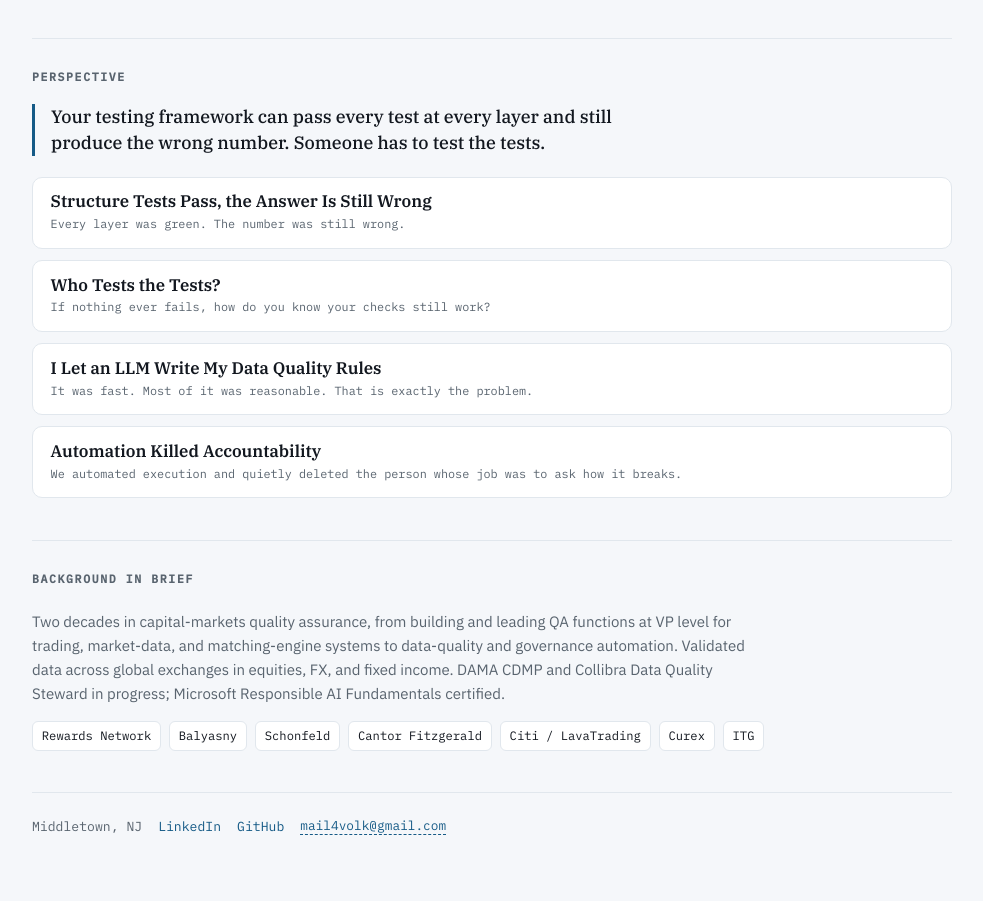
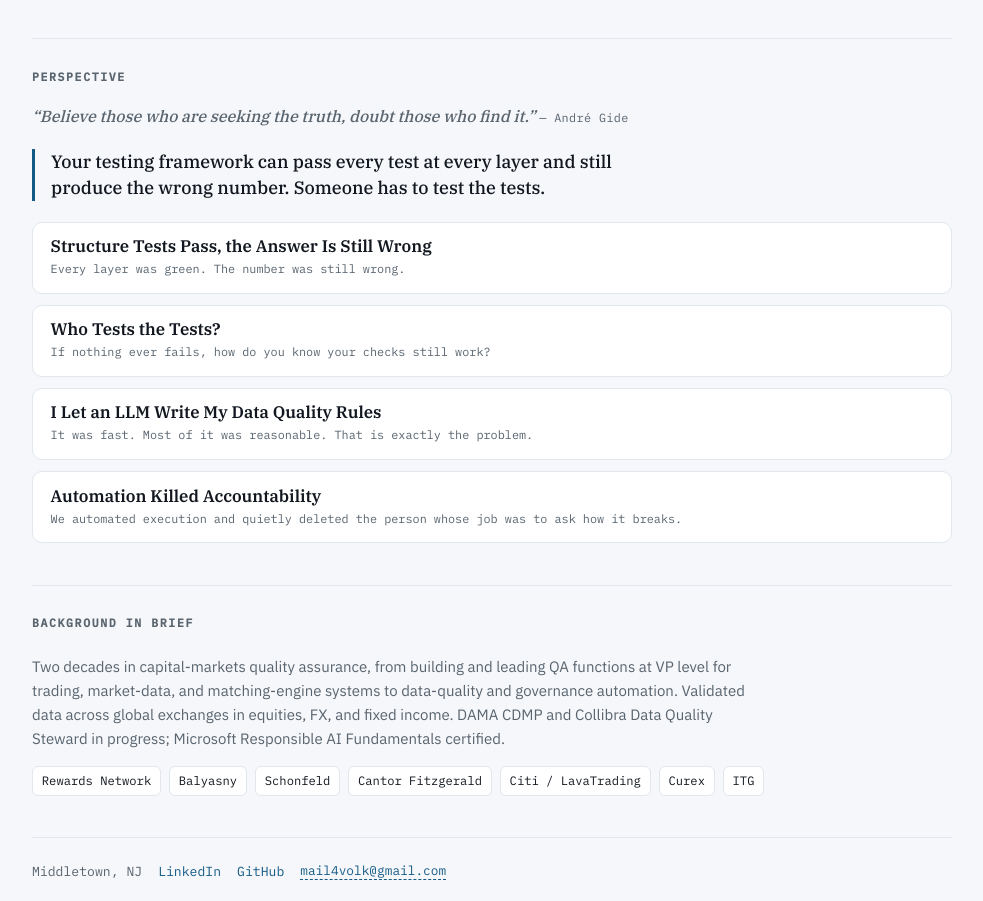
Before and after one commit to tolstii/tolstii.github.io, a plain HTML site: page index.html in a window 1280 px wide. Shown: the part 2398-3299 px from the top of the page, without its empty margins (148-1131 px from the left). Drawn offline with Linux system fonts and the light colour scheme.

Commit message:
Update the Perspective section

```diff
--- a/index.html
+++ b/index.html
@@ -91,6 +91,8 @@
   .foot{margin-top:2.6rem;padding-top:1.4rem;border-top:1px solid var(--line);
     display:flex;flex-wrap:wrap;gap:.6rem 1rem;font-family:var(--mono);font-size:.82rem;align-items:center;color:var(--muted)}
   .thesis{font-family:var(--serif);font-size:1.12rem;line-height:1.45;color:var(--ink);max-width:40rem;margin:0 0 1.3rem;border-left:3px solid var(--accent);padding-left:1rem}
+  .epigraph{font-family:var(--serif);font-style:italic;font-size:1rem;color:var(--muted);max-width:40rem;margin:0 0 1.2rem}
+  .epigraph cite{font-style:normal;font-family:var(--mono);font-size:.74rem;letter-spacing:.03em}
   .writing{display:flex;flex-direction:column;gap:.6rem}
   .post{background:var(--surface);border:1px solid var(--line);border-radius:10px;padding:.8rem 1rem;min-width:0}
   .post .ptitle{font-family:var(--sans);font-weight:600;font-size:.98rem;color:var(--ink)}
@@ -285,6 +287,7 @@
 
   <hr class="rule">
   <h2 class="sectlabel" id="writing">Perspective</h2>
+  <p class="epigraph">&ldquo;Believe those who are seeking the truth, doubt those who find it.&rdquo; <cite>&mdash; André Gide</cite></p>
   <p class="thesis">Your testing framework can pass every test at every layer and still produce the wrong number. Someone has to test the tests.</p>
   <div class="essays">
     <details class="essay">
```
